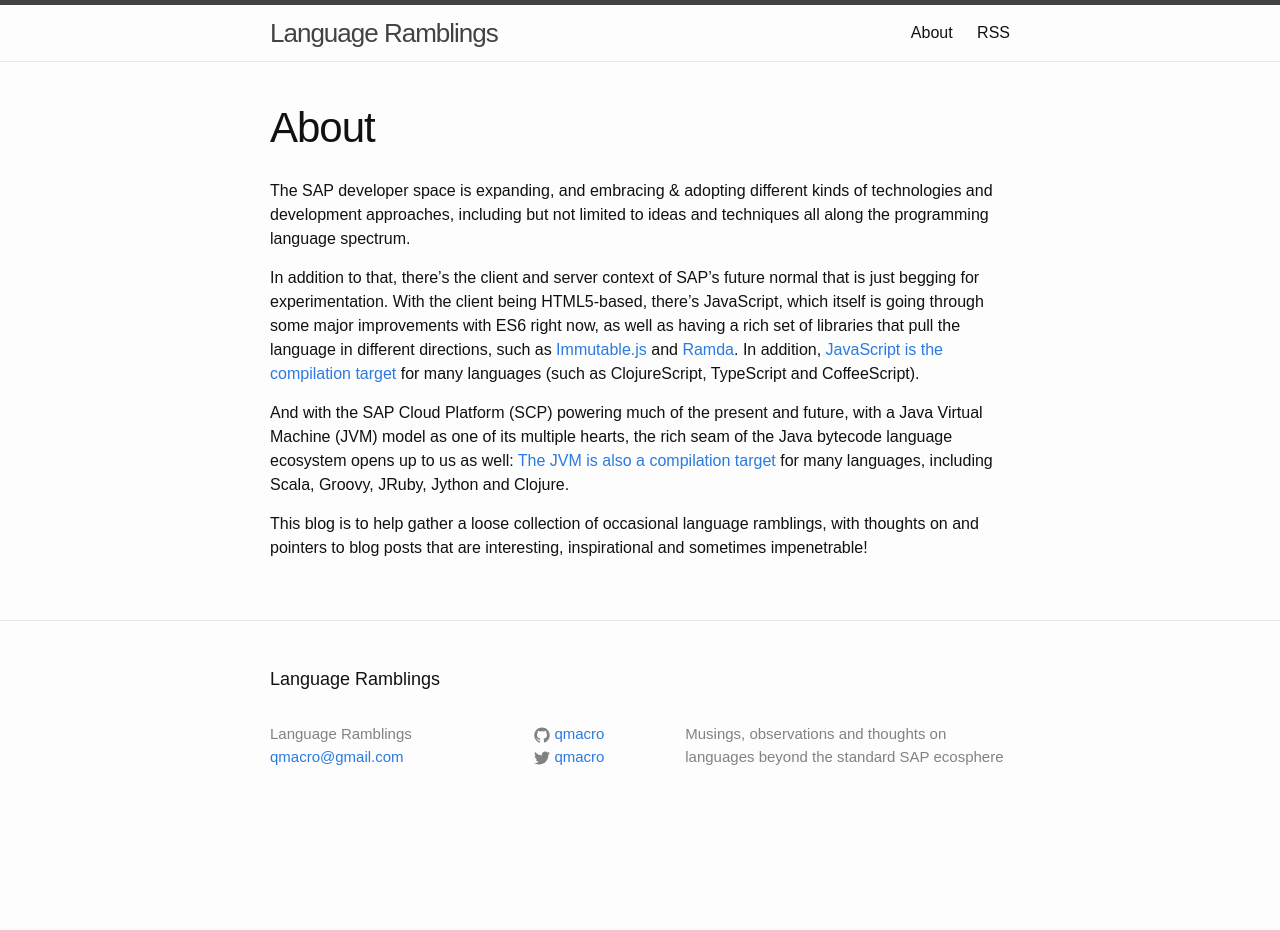
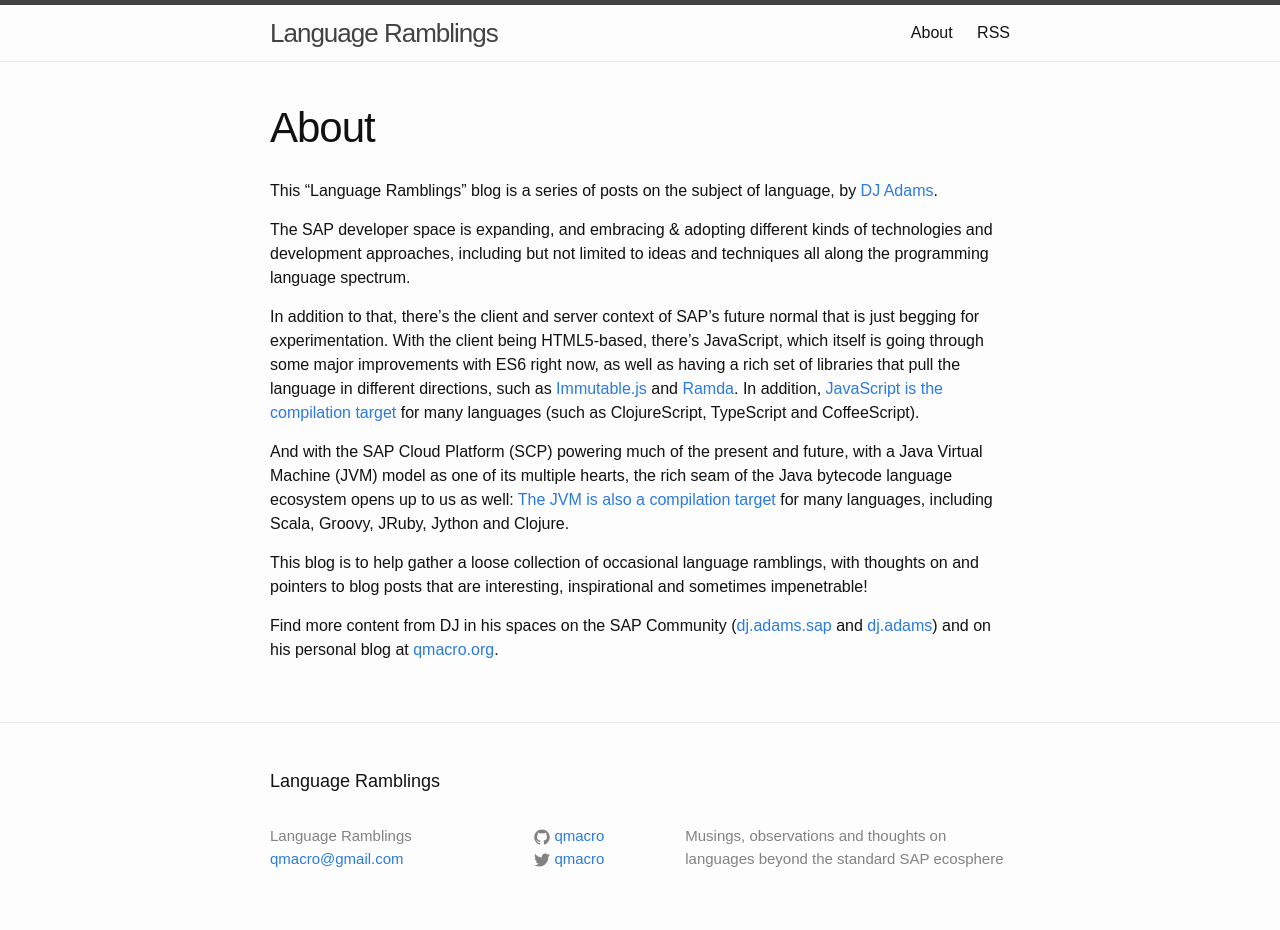
Before and after one commit to qmacro/langram.github.io, a Jekyll site: the page built from about.md, in a window 1280 px wide. Built offline with Jekyll 4.4.1, drawn with Linux system fonts in a browser that asks for light colours; before the commit the page ends 900 px from its top, so only the background shows below that.

Commit message:
make minor tweaks to the 'about' sections

```diff
--- a/about.md
+++ b/about.md
@@ -3,6 +3,8 @@ layout: page
 title: About
 permalink: /about/
 ---
+
+This "Language Ramblings" blog is a series of posts on the subject of language, by [DJ Adams](//qmacro.org/about/).
 
 The SAP developer space is expanding, and embracing & adopting different kinds of technologies and development approaches, including but not limited to ideas and techniques all along the programming language spectrum.
 
@@ -11,3 +13,5 @@ In addition to that, there’s the client and server context of SAP’s future n
 And with the SAP Cloud Platform (SCP) powering much of the present and future, with a Java Virtual Machine (JVM) model as one of its multiple hearts, the rich seam of the Java bytecode language ecosystem opens up to us as well: [The JVM is also a compilation target](https://en.wikipedia.org/wiki/List_of_JVM_languages) for many languages, including Scala, Groovy, JRuby, Jython and Clojure.
 
 This blog is to help gather a loose collection of occasional language ramblings, with thoughts on and pointers to blog posts that are interesting, inspirational and sometimes impenetrable!
+
+Find more content from DJ in his spaces on the SAP Community ([dj.adams.sap](//people.sap.com/dj.adams.sap) and [dj.adams](//people.sap.com/dj.adams)) and on his personal blog at [qmacro.org](//qmacro.org).
--- a/index.html
+++ b/index.html
@@ -1,7 +1,8 @@
 ---
 layout: default
 ---
-<p>Musings, observations and thoughts on languages beyond the standard SAP ecosphere</p>
+<p>Musings, observations and thoughts on languages beyond the standard SAP ecosphere,
+by <a href="//qmacro.org/about/">DJ Adams</a>.</p>
 
 <div class="latest">
 <h1>Latest Post</h1>
```
